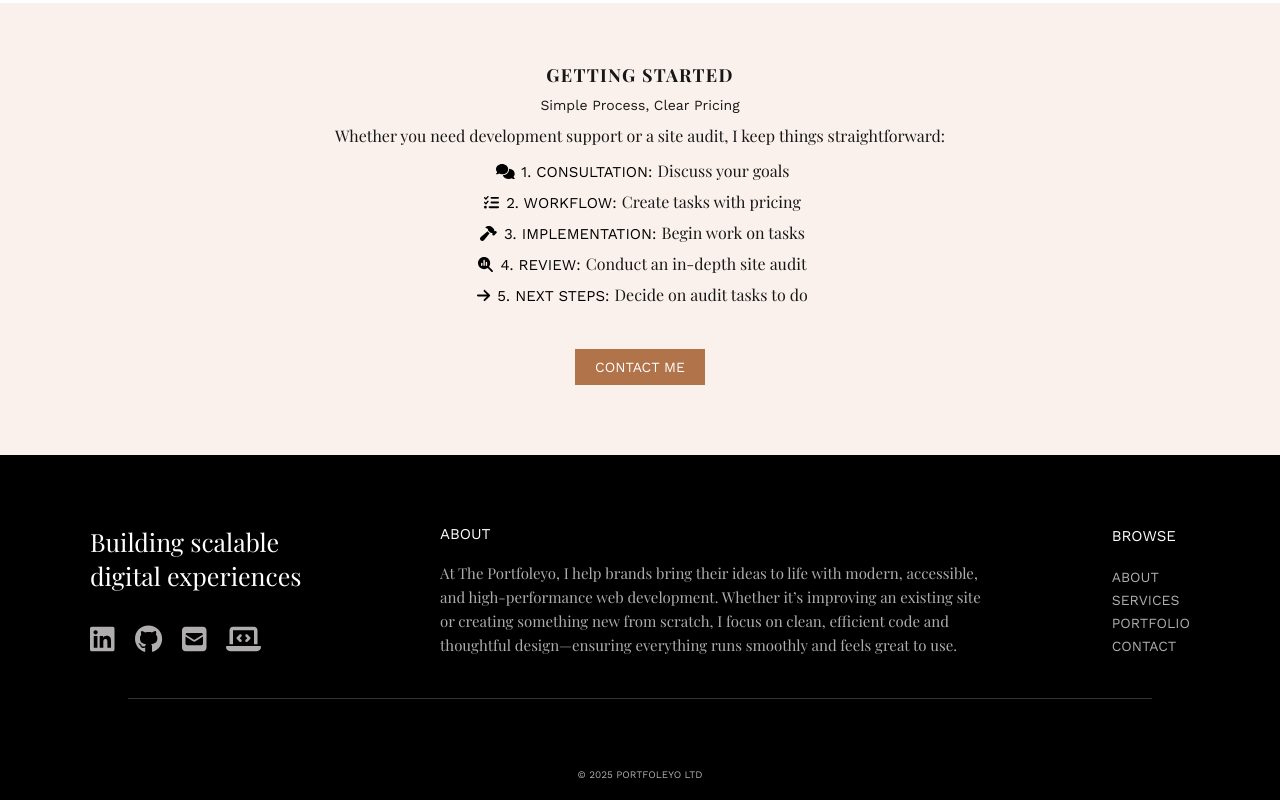
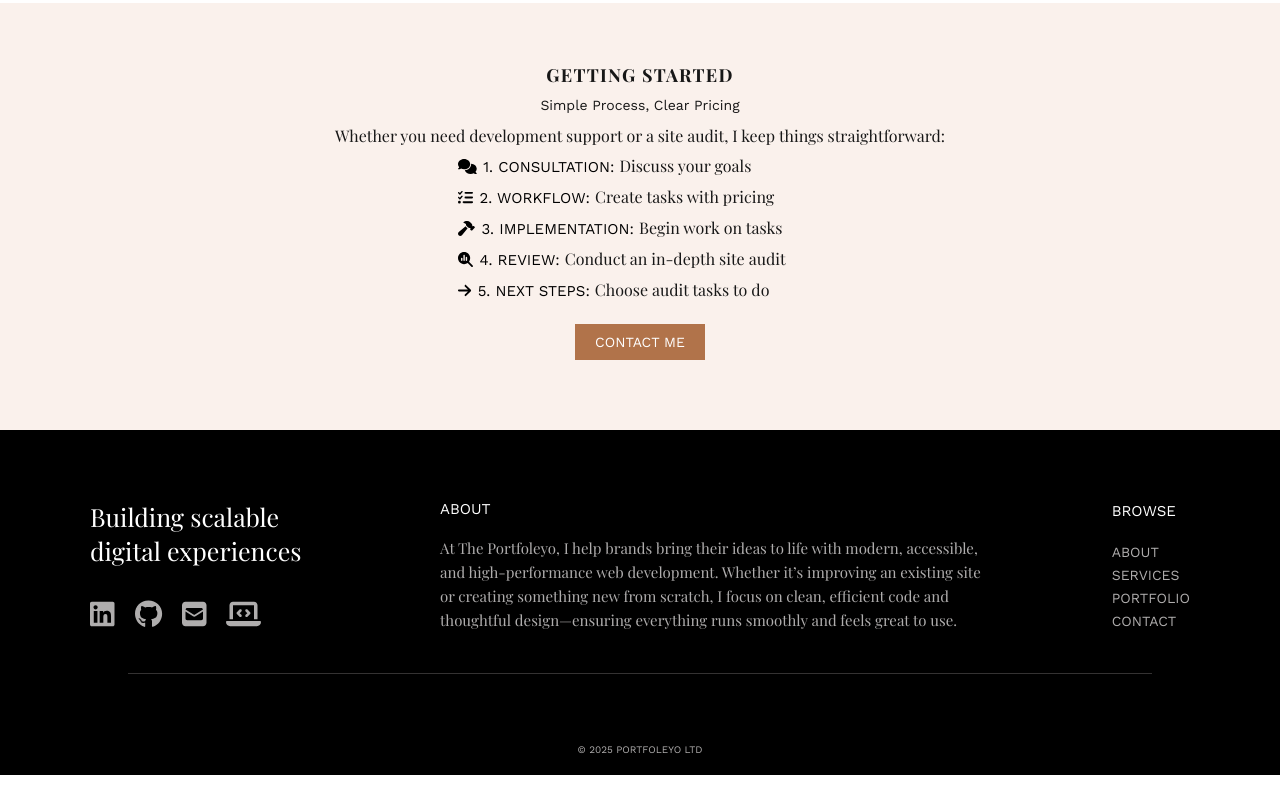
Before and after one commit to lindsayfoley/portfoleyo, a Next.js app: page /services in a window 1280 px wide. Shown: the part 1553-2353 px from the top of the page. After the commit the page ends 2328 px from the top, so only its background shows below. Built offline with nearby package versions, Linux system fonts and the light colour scheme; a web font is replaced by a local one.

Commit message:
changing alignment and shortening text

```diff
--- a/src/constants/services/content.ts
+++ b/src/constants/services/content.ts
@@ -131,7 +131,7 @@ export const SERVICES_CONTENT = {
       },
       {
         title: "5. Next Steps:",
-        text: "Decide on audit tasks to do",
+        text: "Choose audit tasks to do",
         icon: faArrowRight,
       },
     ],
--- a/src/styles/services.module.css
+++ b/src/styles/services.module.css
@@ -1,6 +1,5 @@
 .orderedlist {
-    display: flex;
-    flex-direction: column;
-    align-items: center;
+    max-width: 375px;
+    margin: 0 auto;
     text-align: left;
 }
```
